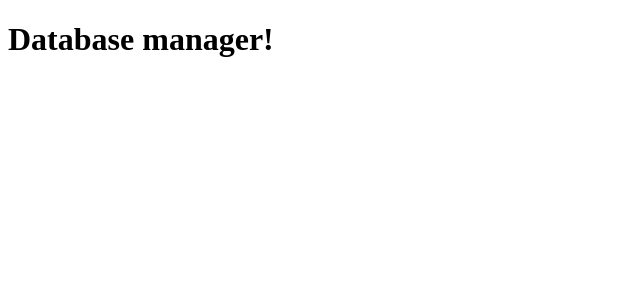
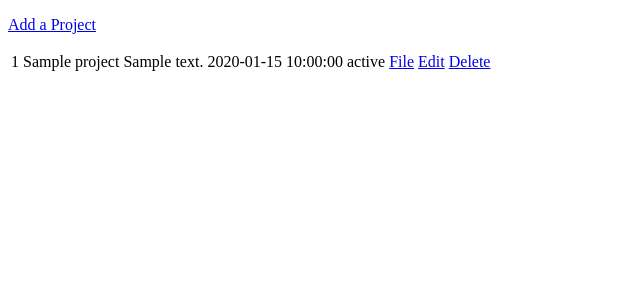
Before and after one commit to tiffanystallings/project-manager, a Flask app: template app/templates/manager.html in a window 1280 px wide. Shown: the part 26-326 px from the top of the page, without its empty margins (0-640 px from the left). Run offline with Flask 2, Linux system fonts and the light colour scheme; the template is opened without the code that fills it: most values are stand-ins (such as "Sample title", 1, 10 or a date in 2020).

Commit message:
Prepare to add "add new projects"

```diff
--- a/app/templates/manager.html
+++ b/app/templates/manager.html
@@ -1,4 +1,30 @@
 {% extends "base.html" %}
 {% block content %}
-<h1>Database manager!</h1>
+<main>
+<div class="pageSelect">
+	{% if allProjects.has_prev %}
+	<a href="{{ url_for(showManager(allProjects.prev))}}">Prev</a>
+	{% endif %}
+	{% if allProjects.has_next %}
+	<a href="{{ url_for(showManager(allProjects.next))}}">Next</a>
+	{% endif %}
+</div>
+<div class="pagination">
+	<p><a href="#">Add a Project</a></p>
+	<table class="maintable">
+	{% for project in allProjects.items %}
+		<tr class="maintr">
+			<td class="maintd">{{ project.id }}</td>
+			<td>{{ project.name }}</td>
+			<td>{{ project.address }}</td>
+			<td>{{ project.date }}</td>
+			<td>{{ project.status }}</td>
+			<td><a href="#">File</a></td>
+			<td><a href="#">Edit</a></td>
+			<td><a href="#">Delete</a></td>
+		</tr>
+	{% endfor %}
+	</table>
+</div>
+</main>
 {% endblock %}
--- a/app/views.py
+++ b/app/views.py
@@ -24,8 +24,10 @@ def showSearch():
 
 
 @app.route('/manager/')
-def showManager():
-	return render_template('manager.html')
+def showManager(page=1):
+	allProjects = allPaginatedProjects(page)
+	return render_template('manager.html',
+						   allProjects=allProjects)
 
 
 @app.route('/map/')
@@ -33,17 +35,17 @@ def showMap():
 	return render_template('map.html')
 
 
-@app.route('/manager/new/', methods=['POST'])
+@app.route('/manager/new/', methods=['GET', 'POST'])
 def newProject():
 	return
 
 
-@app.route('/manager/edit/', methods=['POST'])
+@app.route('/manager/edit/', methods=['GET', 'POST'])
 def editProject():
 	return
 
 
-@app.route('/manager/delete/', methods=['POST'])
+@app.route('/manager/delete/', methods=['GET', 'POST'])
 def deleteProject():
 	return
 
```
Also changed, not shown: app/crud.py (+8 -1 lines).
